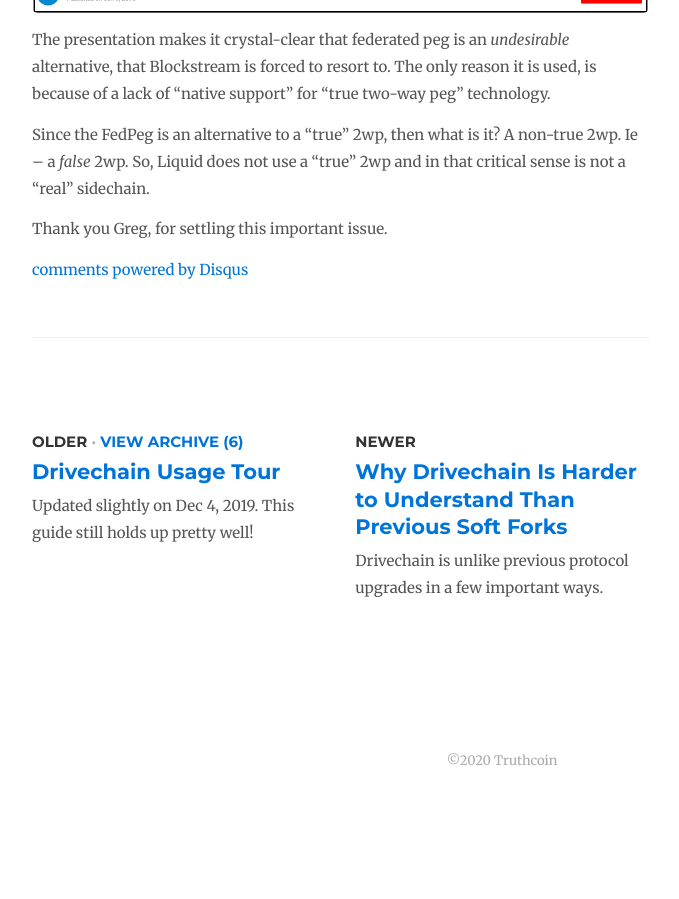
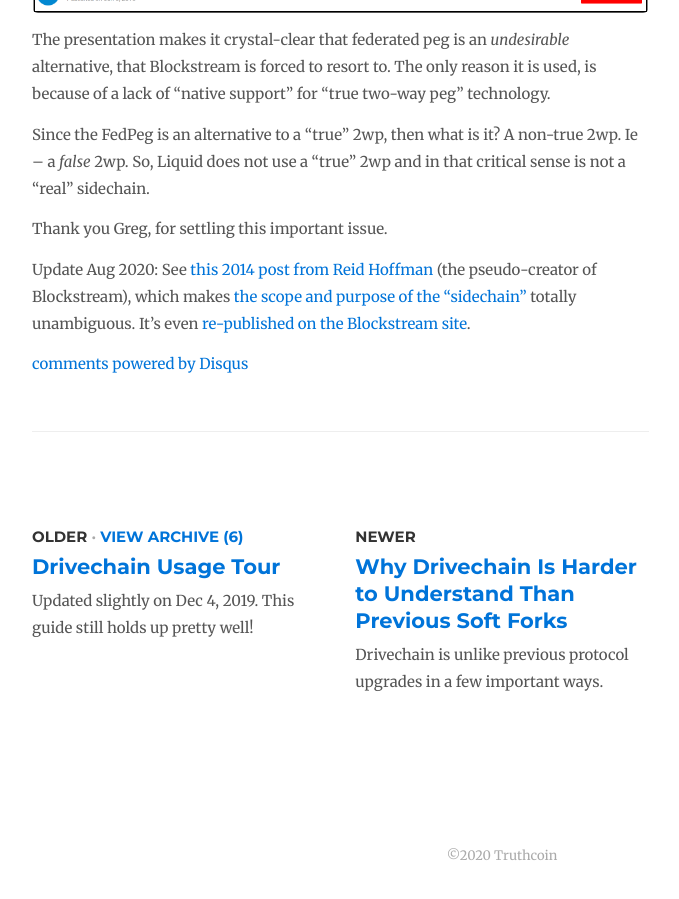
Before and after one commit to drivechain-project/drivechain.info, a Jekyll site: the page built from _posts/2019-04-17-liquid.md, in a window 1280 px wide and 900 px high, scrolled down 3668 px. Shown: the whole window, without its empty margins (138-817 px from the left). Built offline with Jekyll 4.4.1, drawn with Linux system fonts in a browser that asks for light colours; comment, search, counter and statistics services are not loaded; before the commit the page ends 4481 px from its top, so only the background shows below that.

Commit message:
add update
forgot to push this

```diff
--- a/_posts/2019-04-17-liquid.md
+++ b/_posts/2019-04-17-liquid.md
@@ -79,3 +79,5 @@
 Since the FedPeg is an alternative to a "true" 2wp, then what is it? A non-true 2wp. Ie -- a *false* 2wp. So, Liquid does not use a "true" 2wp and in that critical sense is not a "real" sidechain.
 
 Thank you Greg, for settling this important issue.
+
+Update Aug 2020: See [this 2014 post from Reid Hoffman](https://www.linkedin.com/pulse/20141117154558-1213-the-future-of-the-bitcoin-ecosystem-and-trustless-trust-why-i-invested-in-blockstream) (the pseudo-creator of Blockstream), which makes [the scope and purpose of the "sidechain"](/media/liquid/blockstream-sidechains.png) totally unambiguous. It's even [re-published on the Blockstream site](https://blockstream.com/2015/01/13/en-reid-hoffman-on-the-future-of-the-bitcoin-ecosystem/).
```
Also changed, not shown: media/liquid/blockstream-sidechains.png (added).
